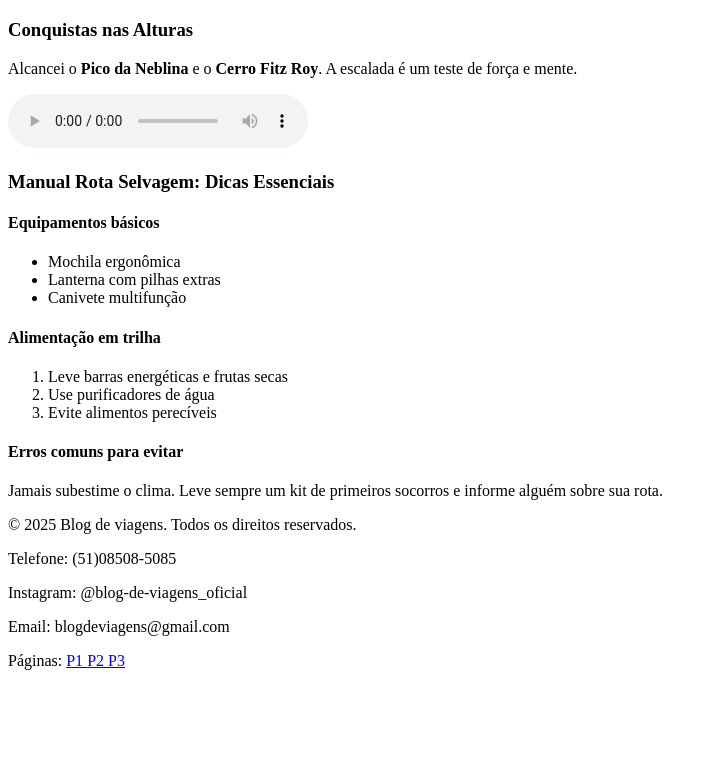
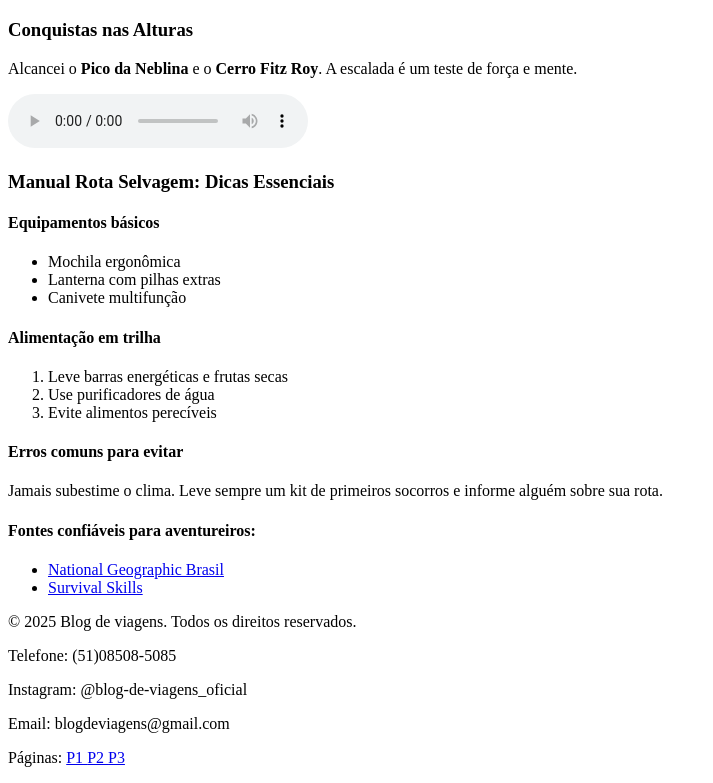
Before and after one commit to Guikhimer/blog-de-viagens, a plain HTML site: page index.html in a window 1280 px wide. Shown: the part 686-1469 px from the top of the page, without its empty margins (0-713 px from the left). Before the commit the page ends 1372 px from the top, so only its background shows below. Drawn offline with Linux system fonts and the light colour scheme.

Commit message:
Update index.html

```diff
--- a/index.html
+++ b/index.html
@@ -64,6 +64,14 @@
         </article>
       </section>
 
+      <aside>
+        <h4>Fontes confiáveis para aventureiros:</h4>
+        <ul>
+          <li><a href="https://www.nationalgeographicbrasil.com" target="_blank">National Geographic Brasil</a></li>
+          <li><a href="https://survivalskills.org" target="_blank">Survival Skills</a></li>
+        </ul>
+      </aside>
+
 
 
     <footer>
```
